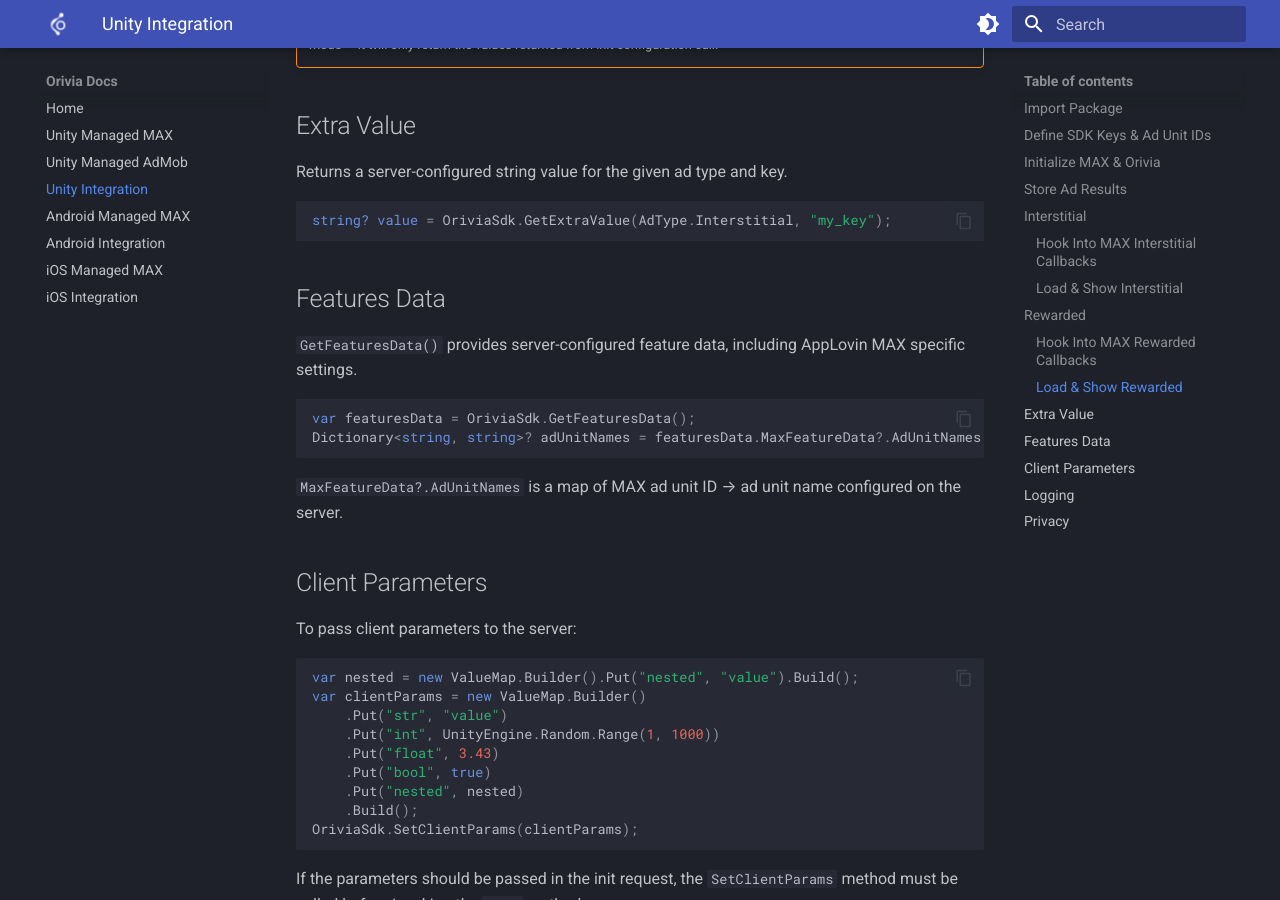
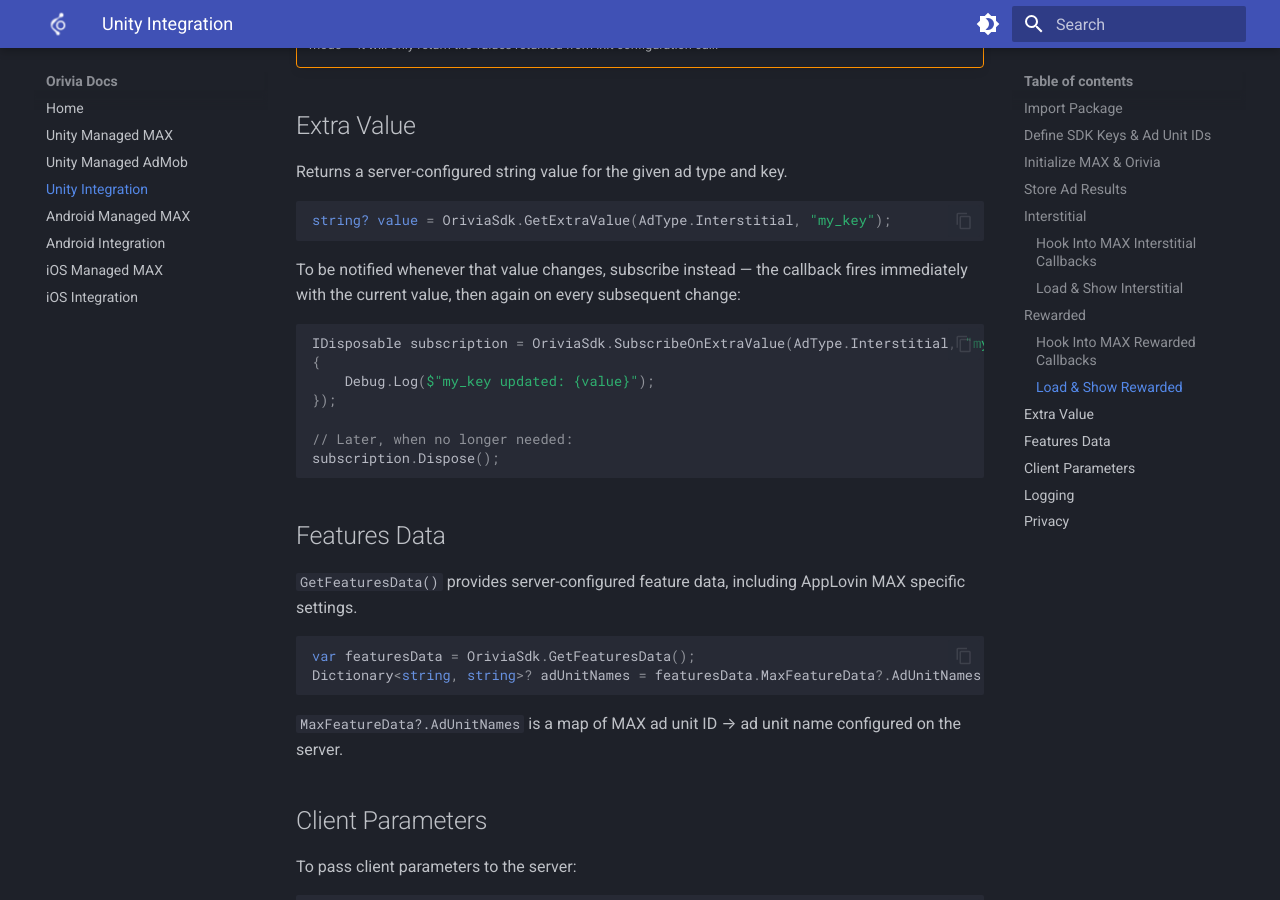
Before and after one commit to orivia-ai/orivia-sdk-docs.github.io, an MkDocs documentation site: the page built from docs/unity.md, in a window 1280 px wide and 900 px high, scrolled down 5451 px. Built offline with MkDocs 1.6.1 and Material for MkDocs 9.7.7, drawn with Linux system fonts in a browser that asks for light colours.

````diff
--- a/docs/unity.md
+++ b/docs/unity.md
@@ -250,6 +250,18 @@ Returns a server-configured string value for the given ad type and key.
 string? value = OriviaSdk.GetExtraValue(AdType.Interstitial, "my_key");
 ```
 
+To be notified whenever that value changes, subscribe instead — the callback fires immediately with the current value, then again on every subsequent change:
+
+```csharp
+IDisposable subscription = OriviaSdk.SubscribeOnExtraValue(AdType.Interstitial, "my_key", value =>
+{
+    Debug.Log($"my_key updated: {value}");
+});
+
+// Later, when no longer needed:
+subscription.Dispose();
+```
+
 ## Features Data
 
 `GetFeaturesData()` provides server-configured feature data, including AppLovin MAX specific settings.
````
Also changed, not shown: docs/android-max.md (+4 -4 lines), docs/android.md (+4 -4 lines), docs/ios-max.md (+2 -2 lines), docs/ios.md (+2 -2 lines).
